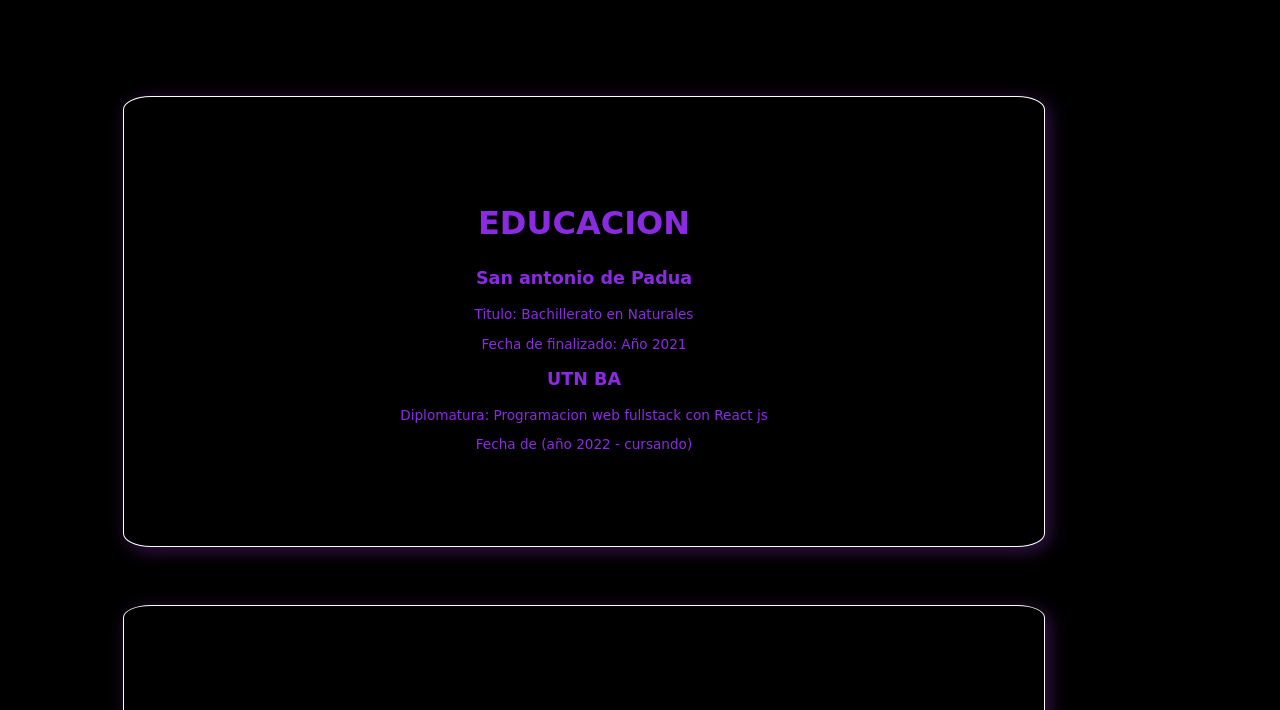
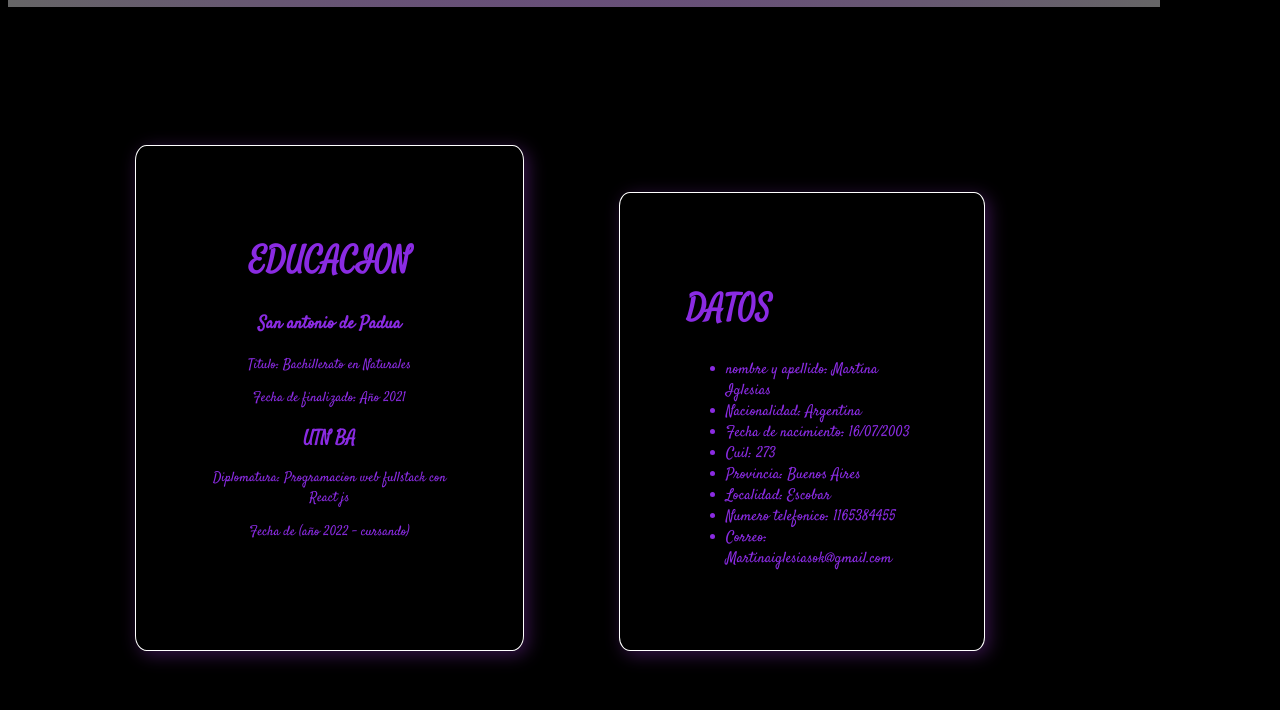
Before and after one commit to Martuiglesias/full-stack-con-React-js, a plain HTML site: page M2U1/index.html in a window 1280 px wide. Shown: the part 754-1464 px from the top of the page. Drawn offline with Linux system fonts and the light colour scheme.

Commit message:
agregue columna; sombras; gradients; iconos; radial y bordes redondeados.

```diff
--- a/M2U1/index.css
+++ b/M2U1/index.css
@@ -1,11 +1,15 @@
- body{
+*{box-sizing: border-box;}
+body{
     color:blueviolet;
-    font-family:cursive;
+    font-family: 'Satisfy', cursive;
     font-size: 15px;
     text-align:center;
     background-color:black;
     width: 90%;
     }
+    #encabezado{
+        background: radial-gradient(rgb(107, 27, 161),rgba(255, 255, 255, 0.4));}
+
     h1{
         font-size: 7vh;
         text-decoration:overline;
@@ -19,16 +23,26 @@
  header{
     background-color: blueviolet;
 
- }
+}
  header a{
     font-size: 20px;
     color:white;
     padding: 2%;
+    text-decoration: none;
+
+    }
+    #columna{
+        column-count: 2;
+        margin-top:  5%;
+        display: flex;
+        padding: 7%;
+        margin-top: 5%;
+        margin-bottom: 5%;
+        margin-left: 4%;
 
     }
     #educacion{
         border: 1px solid rgb(255, 255, 255);
-        margin: 10%;
         margin-bottom: 5%;
         padding: 7%;
         box-shadow: 4px 4px 18px rgba(146, 53, 200, 0.376);
@@ -63,3 +77,6 @@
     border-radius: 3%;
 
 }
+#contactame{
+    background: radial-gradient(rgba(48, 2, 56, 0.5),rgba(255, 255, 255, 0.5));
+}
--- a/M2U1/index.html
+++ b/M2U1/index.html
@@ -4,6 +4,9 @@
 <head>
     <title>Martina Iglesias</title>
     <link rel="stylesheet" href="index.css">
+    <link rel="preconnect" href="https://fonts.googleapis.com">
+    <link rel="preconnect" href="https://fonts.gstatic.com" crossorigin>
+    <link href="https://fonts.googleapis.com/css2?family=Satisfy&display=swap" rel="stylesheet">
 </head>
 
 <body>
@@ -26,6 +29,7 @@
         <img src="imganes/perfil.png"id="imagen" alt="martina">
     </section>
 </div>
+<div id="columna">
     <section id="educacion">
         <h2>EDUCACION</h2>
         <h3>San antonio de Padua</h3>
@@ -50,6 +54,7 @@
             <li>Correo: Martinaiglesiasok@gmail.com</li>
         </ul>
     </section>
+</div>
     <section id="perfilprofesional">
         <h2>Perfil Profesional</h2>
         <p>Me gusta atender y servir a la gente, organizar sitios o horarios. Tengo la capacidad para que el cliente se
```
Also changed, not shown: M1U3/index.css (line endings or trailing spaces).
